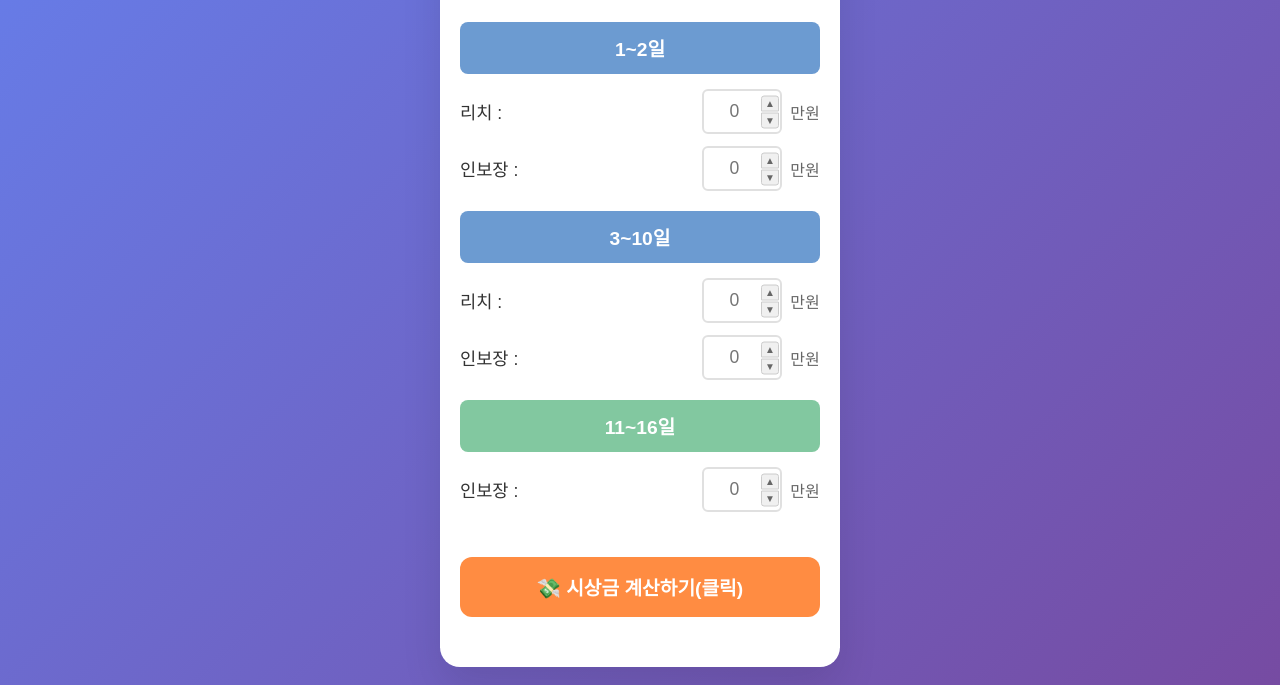
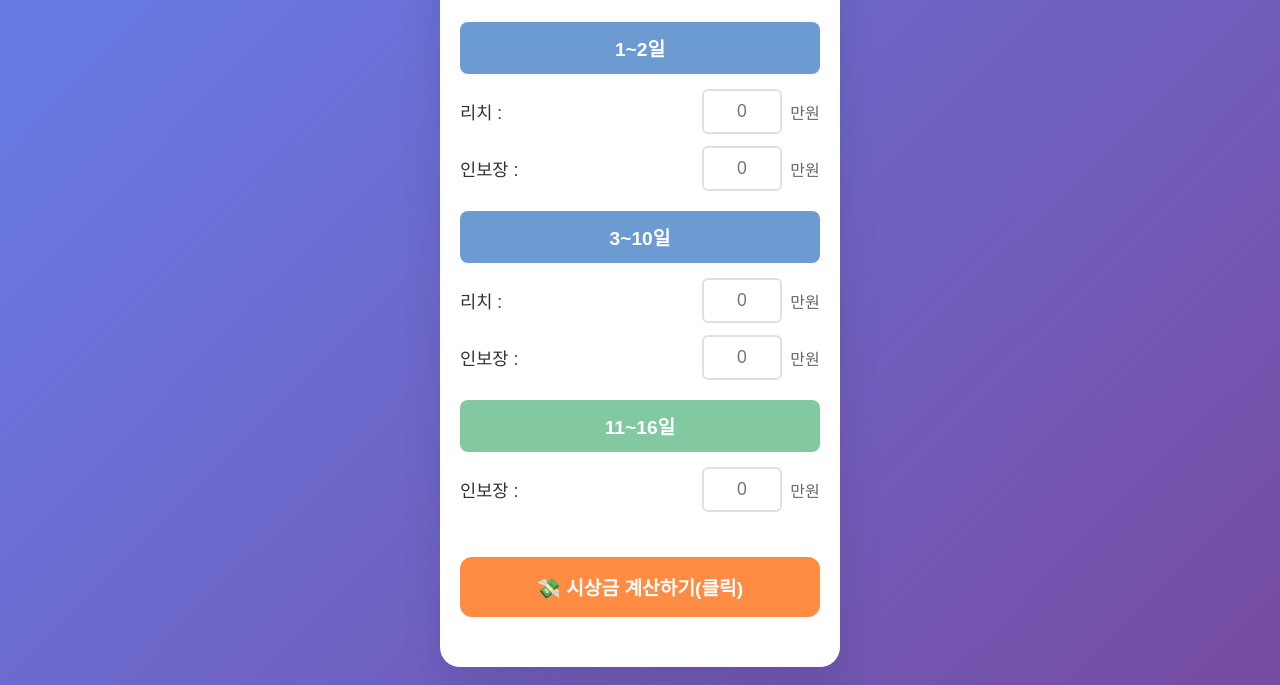
Before and after one commit to anyo2000/anyo2000.github.io, a plain HTML site: page index.html in a window 1280 px wide. Shown: the part 115-800 px from the top of the page. Drawn offline with Linux system fonts and the light colour scheme.

Commit message:
Update index.html

```diff
--- a/index.html
+++ b/index.html
@@ -81,18 +81,11 @@
             display: flex;
             align-items: center;
             gap: 8px;
-            position: relative;
-        }
-
-        .input-container {
-            position: relative;
-            display: flex;
-            align-items: center;
         }
 
         .amount-input {
             width: 80px;
-            padding: 10px 25px 10px 10px;
+            padding: 10px;
             font-size: 1.1em;
             border: 2px solid #e0e0e0;
             border-radius: 6px;
@@ -100,57 +93,21 @@
             -moz-appearance: textfield;
         }
 
+        /* 브라우저 기본 스피너 완전히 숨기기 */
         .amount-input::-webkit-outer-spin-button,
         .amount-input::-webkit-inner-spin-button {
             -webkit-appearance: none;
             margin: 0;
         }
 
+        .amount-input[type=number] {
+            -moz-appearance: textfield;
+        }
+
         .amount-input:focus {
             outline: none;
             border-color: #667eea;
             box-shadow: 0 0 0 2px rgba(102, 126, 234, 0.1);
-        }
-
-        .arrow-buttons {
-            position: absolute;
-            right: 3px;
-            top: 50%;
-            transform: translateY(-50%);
-            display: flex;
-            flex-direction: column;
-            gap: 1px;
-        }
-
-        .arrow-btn {
-            width: 18px;
-            height: 16px;
-            background: #f0f0f0;
-            border: 1px solid #ccc;
-            cursor: pointer;
-            display: flex;
-            align-items: center;
-            justify-content: center;
-            font-size: 10px;
-            color: #666;
-            transition: background 0.2s;
-        }
-
-        .arrow-btn:first-child {
-            border-radius: 3px 3px 0 0;
-        }
-
-        .arrow-btn:last-child {
-            border-radius: 0 0 3px 3px;
-        }
-
-        .arrow-btn:hover {
-            background: #e0e0e0;
-            color: #333;
-        }
-
-        .arrow-btn:active {
-            background: #d0d0d0;
         }
 
         .unit {
@@ -281,26 +238,14 @@
             <div class="input-row">
                 <span class="input-label">리치 :</span>
                 <div class="input-right">
-                    <div class="input-container">
-                        <input type="number" class="amount-input" id="day2-reach" placeholder="0" min="0" step="1">
-                        <div class="arrow-buttons">
-                            <div class="arrow-btn" onclick="incrementValue('day2-reach')">▲</div>
-                            <div class="arrow-btn" onclick="decrementValue('day2-reach')">▼</div>
-                        </div>
-                    </div>
+                    <input type="number" class="amount-input" id="day2-reach" placeholder="0" min="0" step="1">
                     <span class="unit">만원</span>
                 </div>
             </div>
             <div class="input-row">
                 <span class="input-label">인보장 :</span>
                 <div class="input-right">
-                    <div class="input-container">
-                        <input type="number" class="amount-input" id="day2-guarantee" placeholder="0" min="0" step="1">
-                        <div class="arrow-buttons">
-                            <div class="arrow-btn" onclick="incrementValue('day2-guarantee')">▲</div>
-                            <div class="arrow-btn" onclick="decrementValue('day2-guarantee')">▼</div>
-                        </div>
-                    </div>
+                    <input type="number" class="amount-input" id="day2-guarantee" placeholder="0" min="0" step="1">
                     <span class="unit">만원</span>
                 </div>
             </div>
@@ -311,26 +256,14 @@
             <div class="input-row">
                 <span class="input-label">리치 :</span>
                 <div class="input-right">
-                    <div class="input-container">
-                        <input type="number" class="amount-input" id="day10-reach" placeholder="0" min="0" step="1">
-                        <div class="arrow-buttons">
-                            <div class="arrow-btn" onclick="incrementValue('day10-reach')">▲</div>
-                            <div class="arrow-btn" onclick="decrementValue('day10-reach')">▼</div>
-                        </div>
-                    </div>
+                    <input type="number" class="amount-input" id="day10-reach" placeholder="0" min="0" step="1">
                     <span class="unit">만원</span>
                 </div>
             </div>
             <div class="input-row">
                 <span class="input-label">인보장 :</span>
                 <div class="input-right">
-                    <div class="input-container">
-                        <input type="number" class="amount-input" id="day10-guarantee" placeholder="0" min="0" step="1">
-                        <div class="arrow-buttons">
-                            <div class="arrow-btn" onclick="incrementValue('day10-guarantee')">▲</div>
-                            <div class="arrow-btn" onclick="decrementValue('day10-guarantee')">▼</div>
-                        </div>
-                    </div>
+                    <input type="number" class="amount-input" id="day10-guarantee" placeholder="0" min="0" step="1">
                     <span class="unit">만원</span>
                 </div>
             </div>
@@ -341,13 +274,7 @@
             <div class="input-row">
                 <span class="input-label">인보장 :</span>
                 <div class="input-right">
-                    <div class="input-container">
-                        <input type="number" class="amount-input" id="day16-guarantee" placeholder="0" min="0" step="1">
-                        <div class="arrow-buttons">
-                            <div class="arrow-btn" onclick="incrementValue('day16-guarantee')">▲</div>
-                            <div class="arrow-btn" onclick="decrementValue('day16-guarantee')">▼</div>
-                        </div>
-                    </div>
+                    <input type="number" class="amount-input" id="day16-guarantee" placeholder="0" min="0" step="1">
                     <span class="unit">만원</span>
                 </div>
             </div>
@@ -366,23 +293,6 @@
     <div class="money-rain" id="moneyRain"></div>
 
     <script>
-        // 화살표 버튼 기능
-        function incrementValue(inputId) {
-            const input = document.getElementById(inputId);
-            const currentValue = parseInt(input.value) || 0;
-            input.value = currentValue + 1;
-            hideResult();
-        }
-
-        function decrementValue(inputId) {
-            const input = document.getElementById(inputId);
-            const currentValue = parseInt(input.value) || 0;
-            if (currentValue >= 1) {
-                input.value = currentValue - 1;
-                hideResult();
-            }
-        }
-
         function hideResult() {
             const result = document.getElementById('result');
             result.style.display = 'none';
```
